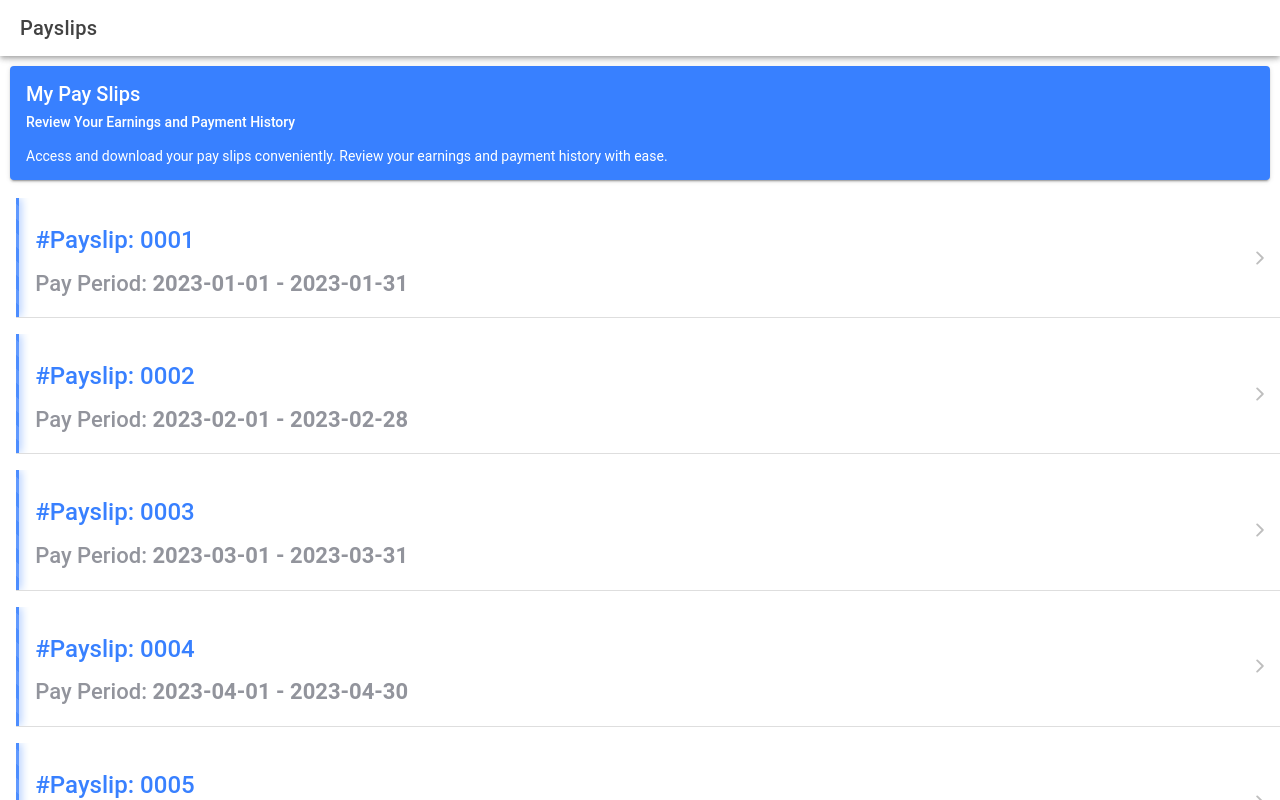
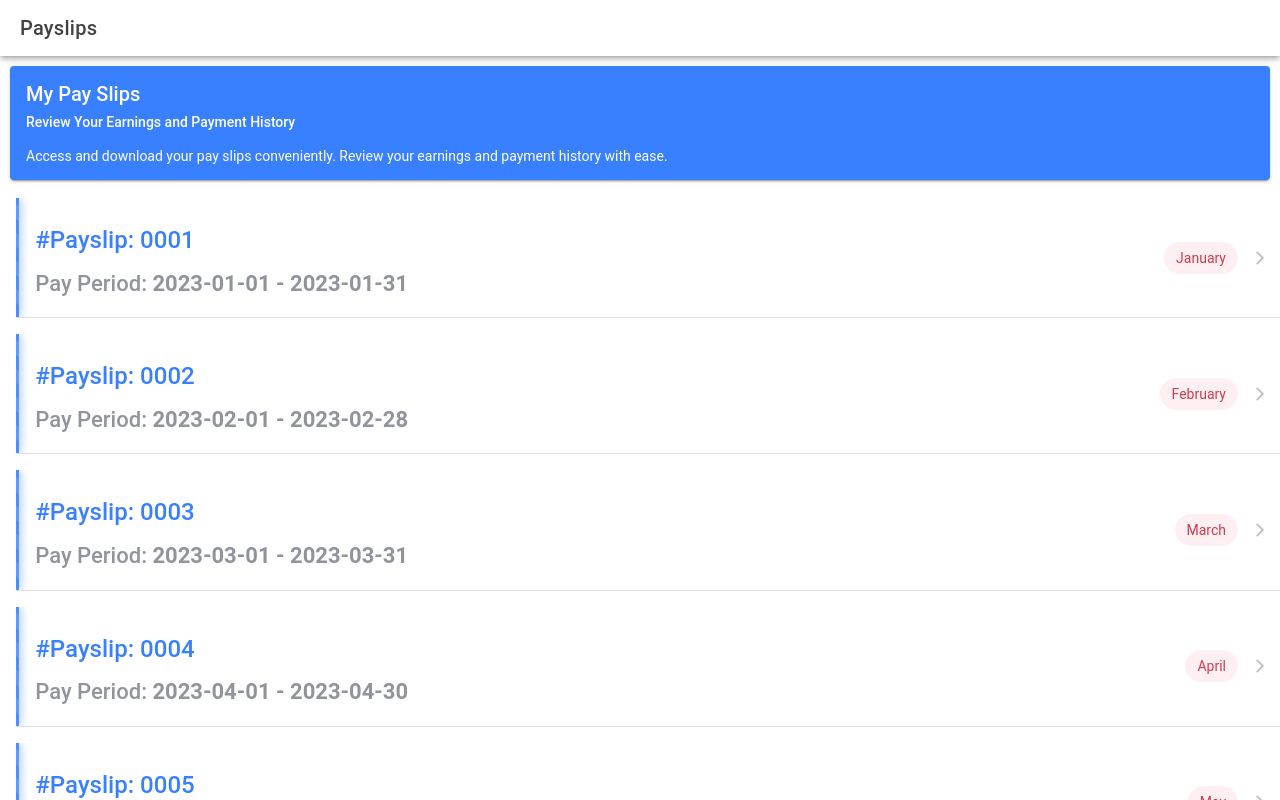
Before and after one commit to SajevLucksman/payslips, a React (Create React App) app: page /payslips in a window 1280 px wide. Built offline with nearby package versions, Linux system fonts and the light colour scheme.

Commit message:
Payslips application - Display month name in list item

```diff
--- a/src/payslips/shared/PayslipListItem.tsx
+++ b/src/payslips/shared/PayslipListItem.tsx
@@ -4,6 +4,7 @@ import {
   IonLabel,
   IonNote,
   IonText,
+  IonChip,
 } from '@ionic/react';
 import { Payslip } from '../../common/data/payslips';
 import './PayslipListItem.css';
@@ -13,6 +14,20 @@ interface PayslipListItemProps {
 }
 
 const PayslipListItem: React.FC<PayslipListItemProps> = ({payslip}) => {
+
+  const getMonthName = (dateString: string): string => {
+    const monthNames = [
+      'January', 'February', 'March', 'April', 'May', 'June',
+      'July', 'August', 'September', 'October', 'November', 'December'
+    ];
+
+    // Extract the month number from the date string
+    const monthNumber = parseInt(dateString.split('-')[1], 10);
+
+    // Return the month name
+    return monthNames[monthNumber - 1];
+  };
+
   return (
     <IonItem routerLink={`/detail/${payslip.id}`} detail={true} className="custom-ion-item">
       <div className="divider"></div>
@@ -24,6 +39,7 @@ const PayslipListItem: React.FC<PayslipListItemProps> = ({payslip}) => {
           <h3>Pay Period: <b>{payslip.fromDate} - {payslip.toDate}</b></h3>
         </IonText>
       </IonLabel>
+      <IonChip color="danger">{getMonthName(payslip.fromDate)}</IonChip>
     </IonItem>
   );
 };
```
